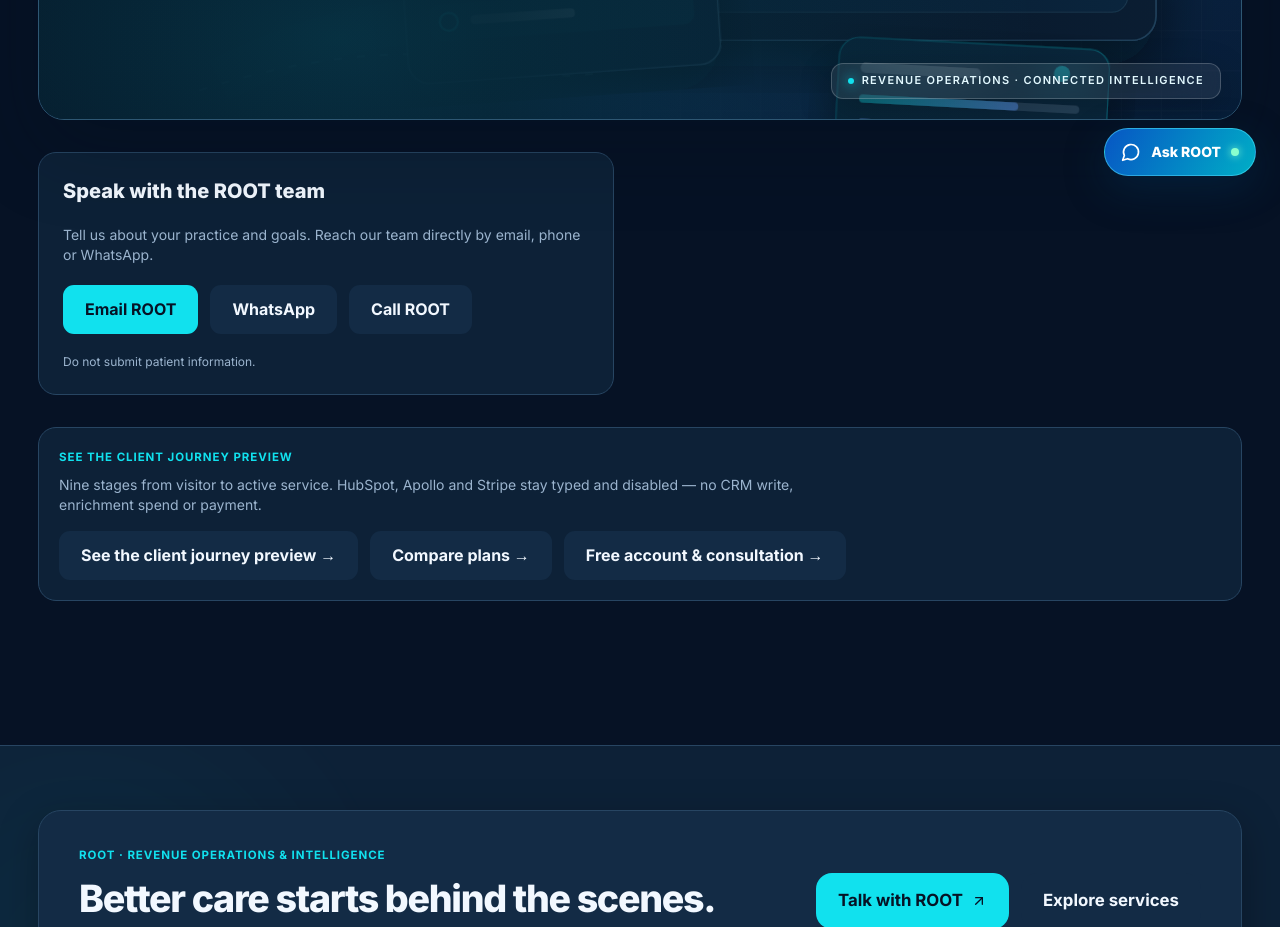
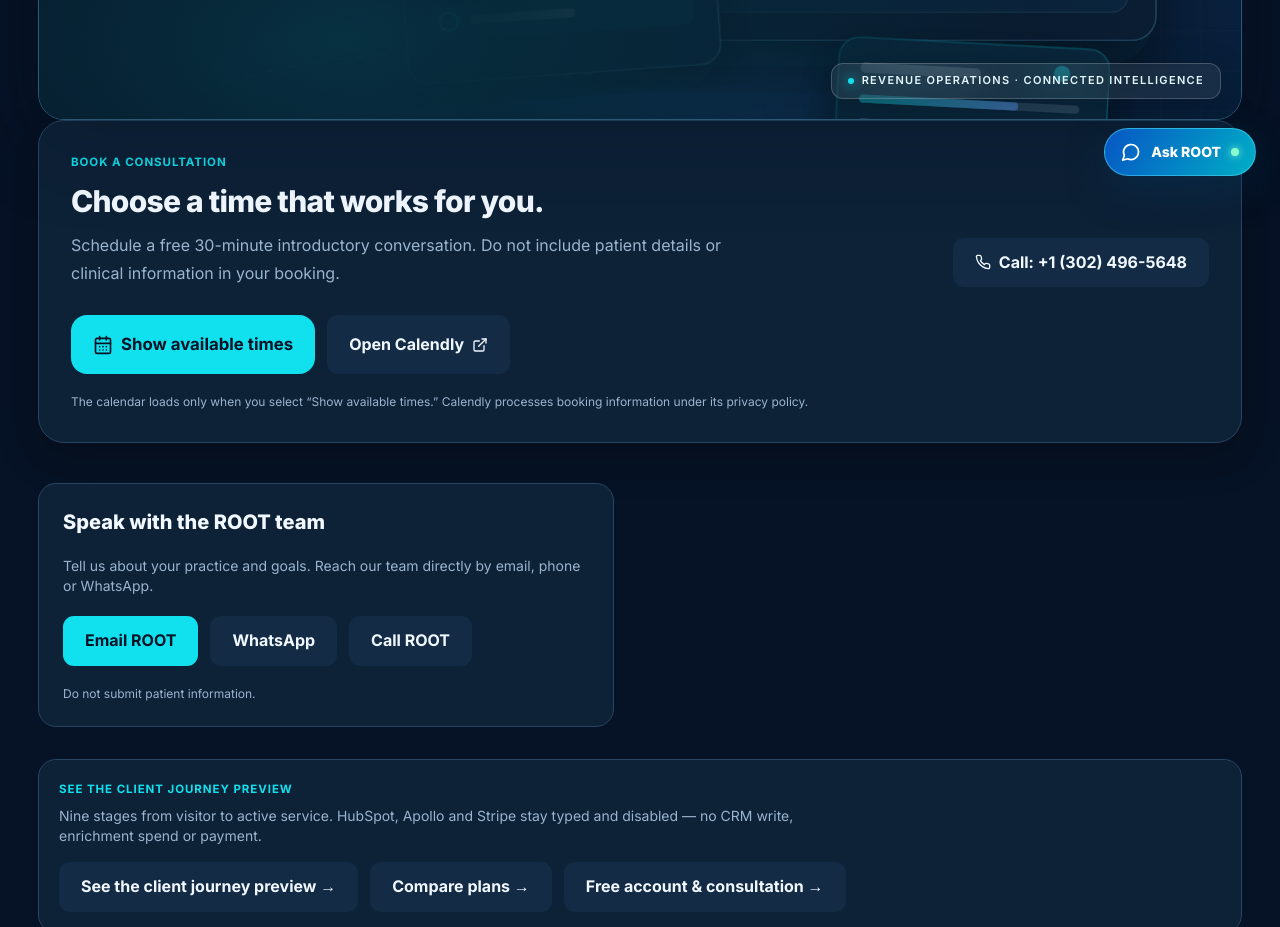
Before and after one commit to CoE-DIRT/rootrcm.com_v2, a Next.js app: page /en/consultation in a window 1280 px wide. Shown: the part 600-1527 px from the top of the page. Built offline with nearby package versions, Linux system fonts and the light colour scheme.

Commit message:
feat(conversion): route consultation CTAs to Calendly and expose accessible FAQs

```diff
--- a/src/app/[locale]/consultation/page.tsx
+++ b/src/app/[locale]/consultation/page.tsx
@@ -1,5 +1,6 @@
 import type { Metadata } from 'next';
 import { CommercialNextActions } from '@/components/commercial/next-actions';
+import { CalendlyBooking } from '@/components/commercial/calendly-booking';
 import { BusinessInquiryForm } from '@/components/forms/business-inquiry-form';
 import { MarketingPage } from '@/components/site/marketing-page';
 import { copy } from '@/content/messages';
@@ -21,7 +22,8 @@ export default async function ConsultationPage({ params }: { params: Promise<{ l
   const t = copy(locale);
   return (
     <MarketingPage locale={locale} title={t.consultation.title} body={t.consultation.body} nodeId="5:69">
-      <BusinessInquiryForm locale={locale} />
+      <CalendlyBooking locale={locale} />
+      <div className="mt-10"><BusinessInquiryForm locale={locale} /></div>
       <CommercialNextActions locale={locale} offerId="free-account-consultation" />
     </MarketingPage>
   );
```
